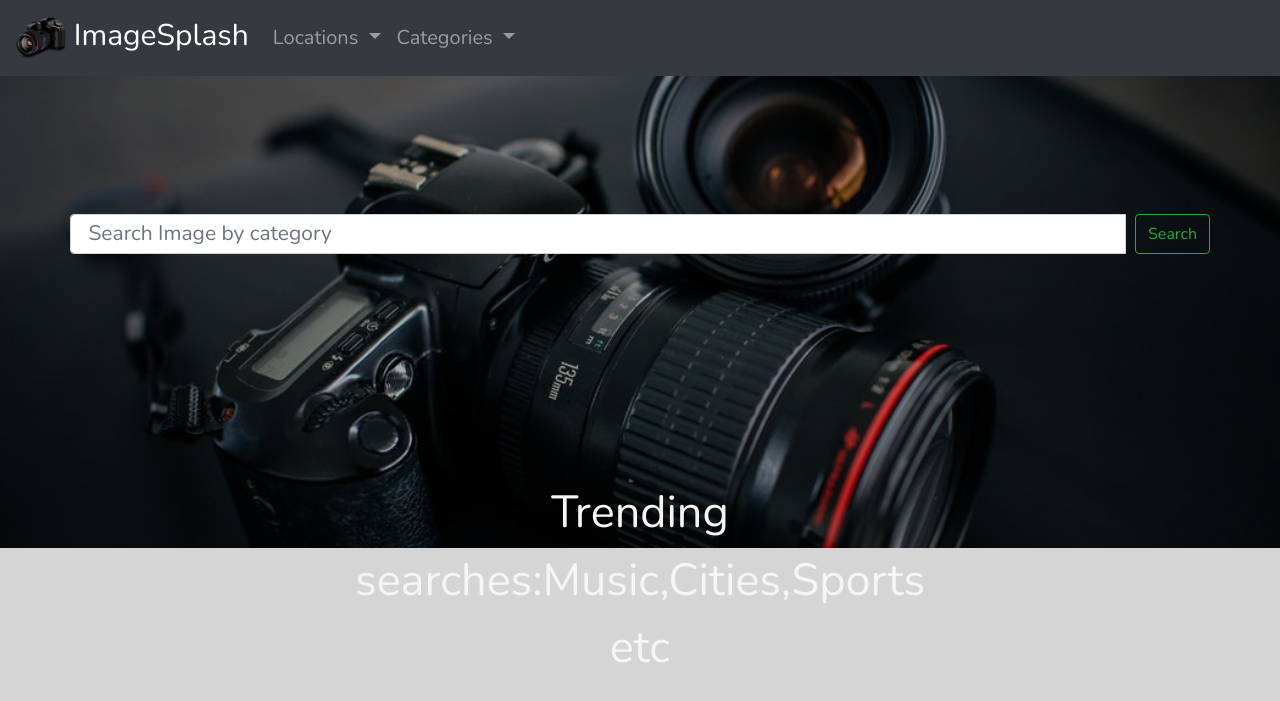
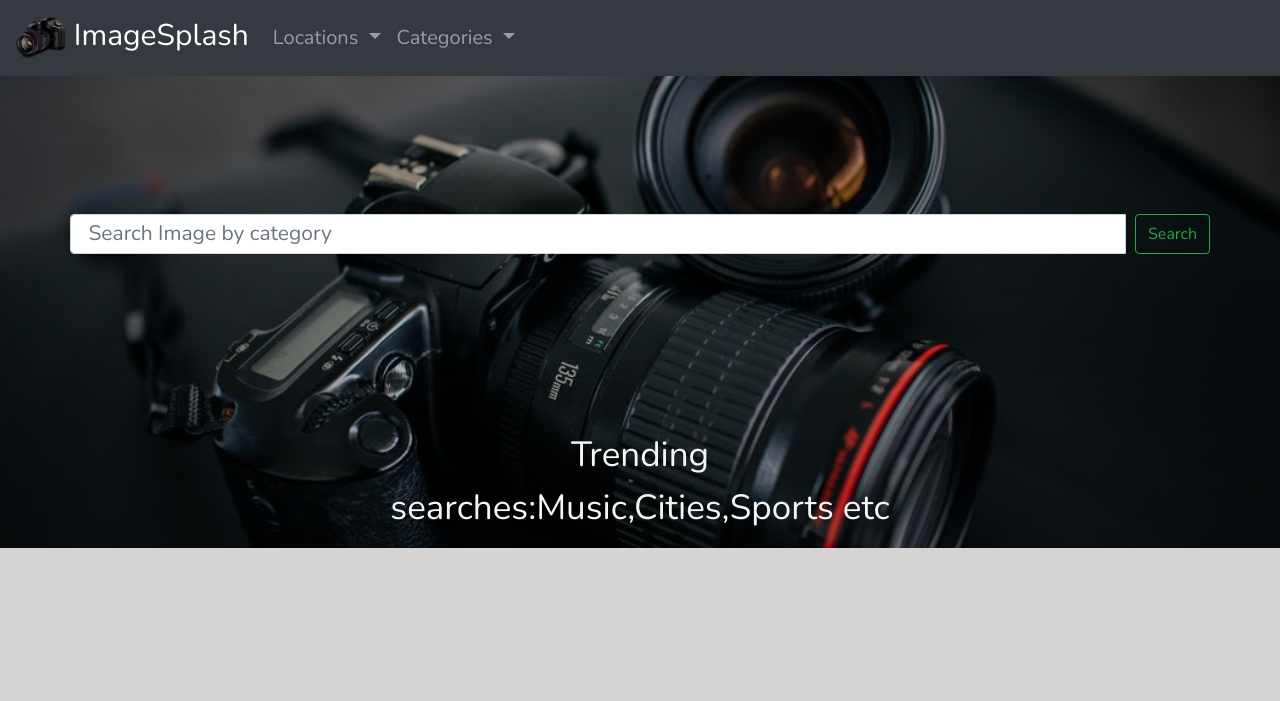
Before and after one commit to Gift-Lumumba/Gallery, a Django app: page / in a window 1280 px wide. Shown: the top 701 px of the page. Run offline with Django 3.2, Linux system fonts and the light colour scheme; data that the repository does not hold is empty; some libraries are stand-ins or nearby versions; some web fonts are replaced.

Commit message:
made fixes

```diff
--- a/photos/templates/index.html
+++ b/photos/templates/index.html
@@ -14,7 +14,7 @@
           <input type="text" class="form-control input" placeholder=" Search Image by category" name="image">&nbsp;&nbsp;   <button class="btn btn-outline-success my-2 my-sm-0" type="submit" id="button">Search</button>
           <br>
         </div>
-        <p class="searches" style="color:whitesmoke;font-family: 'Nunito', sans-serif;font-size: 45px;">Trending searches:Music,Cities,Sports etc</p>
+        <p class="searches" style="color:whitesmoke;font-family: 'Nunito', sans-serif;font-size: 35px;">Trending searches:Music,Cities,Sports etc</p>
       </form>
     </div>
   </div>
```
